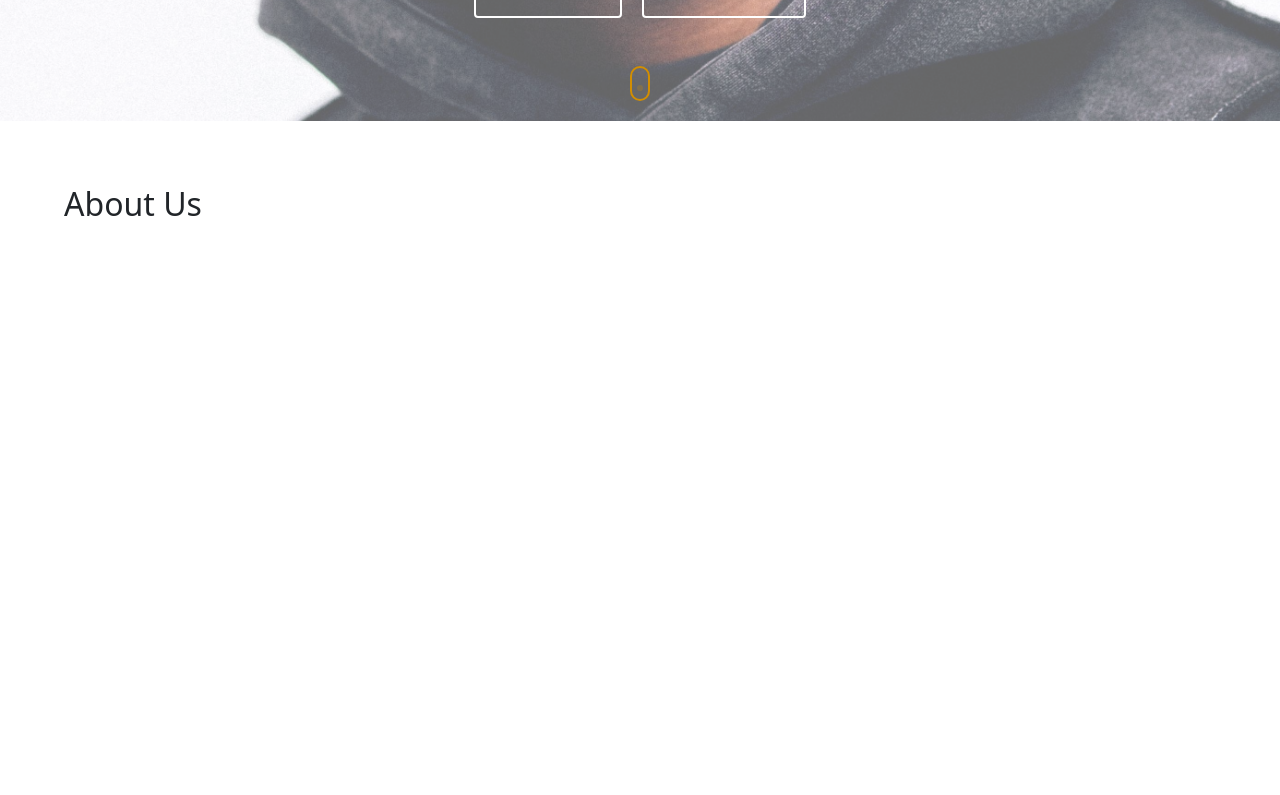
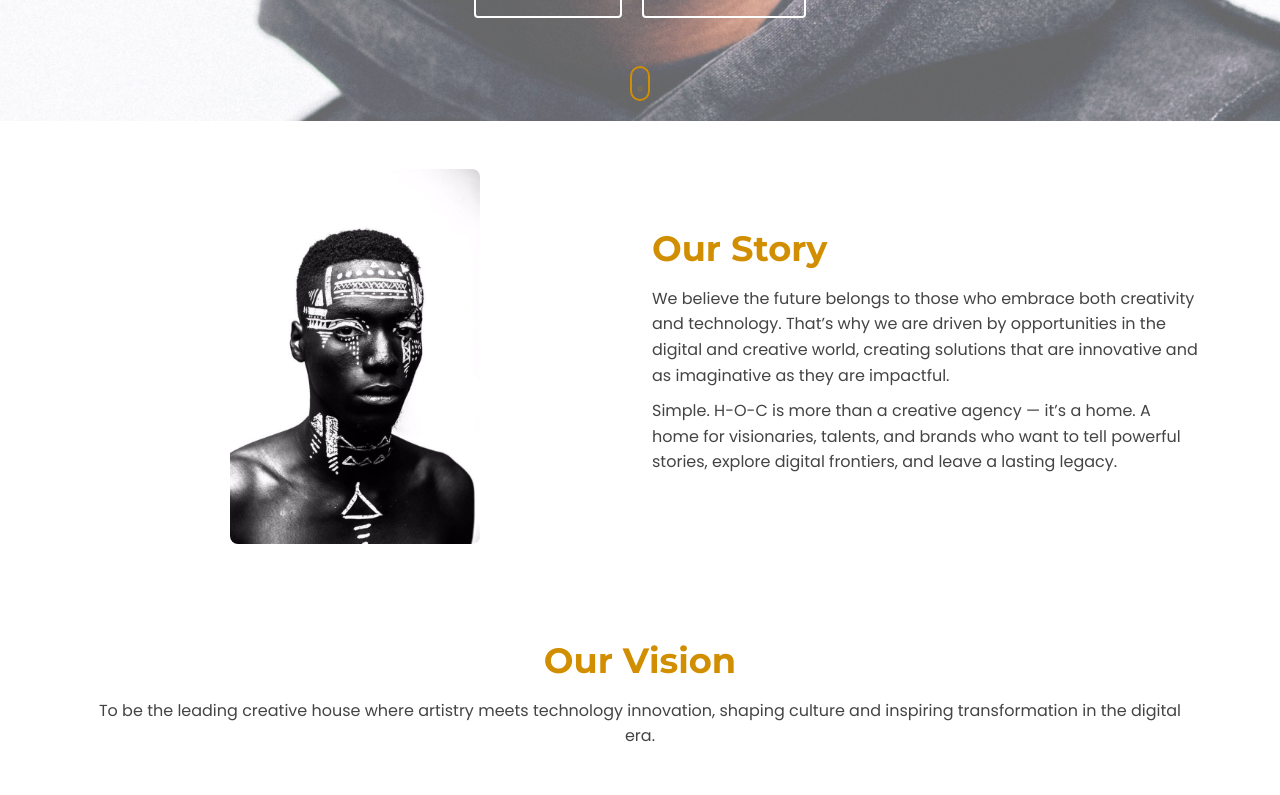
Before and after one commit to SIMPLE-H-O-C/Simple-hoc, a React (Vite) app in the folder simple-hoc/: page / in a window 1280 px wide. Shown: the part 760-1555 px from the top of the page. Built offline with nearby package versions, Linux system fonts and the light colour scheme.

Commit message:
Update HomePage.jsx

```diff
--- a/simple-hoc/src/pages/HomePage.jsx
+++ b/simple-hoc/src/pages/HomePage.jsx
@@ -1,21 +1,19 @@
+import ClientTestimonials from "../components/ClientTestimonials";
+import Hero from "../components/Hero";
 import Navbar from "../components/Navbar";
-import Hero from "../components/Hero";
 import Services from "../components/Services";
 import TalentSection from "../components/TalentSection";
-import ClientTestimonials from "../components/ClientTestimonials";
+import AboutUs from "../components/AboutUs";
 import Work from "../components/Work";
-import Contact from "../components/Contact"; // import contact component
+import Contact from "../components/Contact";
 
-export default function HomePage() {
+const HomePage = () => {
   return (
     <div>
       <Navbar />
       <Hero />
 
-      {/* About Us Section */}
-      <section id="aboutus" style={{ minHeight: "100vh", padding: "4rem" }}>
-        <h2>About Us</h2>
-      </section>
+      <AboutUs />
 
       <Services />
 
@@ -25,6 +23,7 @@ export default function HomePage() {
       </section>
 
       <TalentSection />
+
       <ClientTestimonials />
 
       {/* Contact Section */}
@@ -36,4 +35,6 @@ export default function HomePage() {
       </section>
     </div>
   );
-}
+};
+
+export default HomePage;
```
